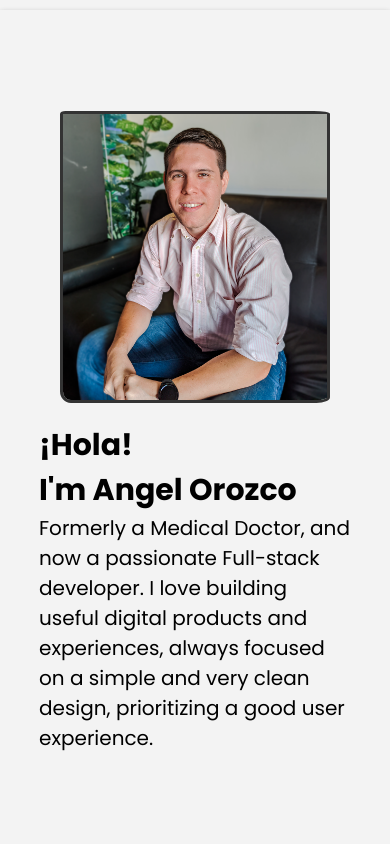
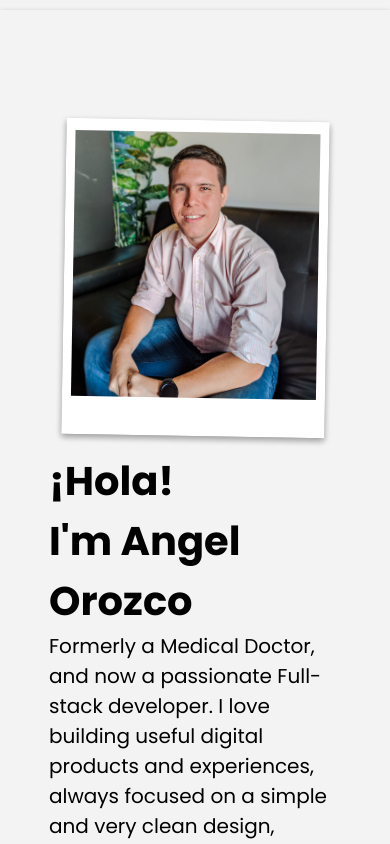
Before and after one commit to orozCoding/portfolio-v1, a React (Create React App) app: page / in a window 390 px wide. Shown: the top 844 px of the page. Built offline with nearby package versions, Linux system fonts and the light colour scheme.

Commit message:
Fix About design

```diff
--- a/src/components/Form/Form.js
+++ b/src/components/Form/Form.js
@@ -72,7 +72,7 @@ const Form = () => {
     <form className="form d-flex col"
     method="post"
     onSubmit={handleSubmit} noValidate
-    data-aos='flip-right' >
+    data-aos='flip-right' data-aos-delay='100' >
       <input type="hidden" name="form-name" value="contact" />
       {formSent && <p className="msg-sent">Message sent! I'll get back to you shortly.</p> }
       <label className="form-label d-flex col">
--- a/src/components/Header/Header.js
+++ b/src/components/Header/Header.js
@@ -34,7 +34,7 @@ const Header = () => {
       onClick={() => {
         window.scrollTo(0 ,0);
       }}
-      data-aos="flip-left" data-aos-delay="1000"/>
+      data-aos="flip-left" data-aos-delay="700"/>
       <NavBar />
     </header>
   )
--- a/src/sections/About.css
+++ b/src/sections/About.css
@@ -1,25 +1,36 @@
 .section-about {
   /* box shadow */
   margin-top: -80px;
-  font-size: 25px;
+  font-size: 20px;
   background-color: var(--color-background);
   box-shadow: rgba(0, 0, 0, 0.16) 0px 3px 6px, rgba(0, 0, 0, 0.23) 0px 3px 6px;
   text-align: center;
   justify-content: center;
+  width: 100%
 }
 
 .section-about h2 {
-  font-size: 60px;
+  font-size: 40px;
 }
 
 .section-about-ctn {
+  margin-top: 80px;
+  padding: 30px 10px;
+  width: 80%;
   justify-content: space-between;
-  align-items: center;
-  width: 80%;
+  align-items: flex-start;
+  gap: 15px;
 }
 
-.sec-about-left-ctn {
-  width: 40%
+.section-about-left-ctn,
+.section-about-right-ctn {
+  flex: 1;
+}
+
+.section-about-right-ctn {
+  height: 100%;
+  justify-content: center;
+  text-align: left;
 }
 
 .about-img-ctn {
@@ -28,186 +39,35 @@
 }
 
 .about-img-ctn img {
-  border: 3px solid #333333;
-  border-radius: 2% 6% 5% 4% / 1% 1% 2% 4%;
   background: #ffffff;
   position: relative;
+  width: 90%;
+  max-width: 450px;
+  transition: all ease 0.3s;
+  box-shadow: rgb(0 0 0 / 16%) 0px 3px 6px, rgb(0 0 0 / 23%) 0px 3px 6px;
+  padding: 4% 3% 13% 3%;
+  transform: rotate(1deg);
 }
 
-.about-img-ctn img {
-  width: 90%;
-  transition: all ease 0.3s;
-}
-
-.sec-about-right-ctn {
-  width: 60%;
-  text-align: left;
-}
-
-@media only screen and (max-width: 1100px) {
-  .section-about-ctn h2{
-    font-size: 50px
+@media screen and (min-width: 1350px) {
+  .section-about {
+    font-size: 20px;
   }
 
-  .section-about-ctn {
-    font-size: 20px
+  .section-about h2 {
+    font-size: 60px;
   }
 }
 
-@media only screen and (max-width: 915px) {
+@media screen and (max-width: 1000px) {
   .section-about-ctn {
     flex-direction: column;
-    gap: 10px;
-    justify-content: center;
     align-items: center;
-    font-size: 18px;
+    padding-bottom: 60px;
   }
 
-  .section-about-ctn h2{
-    font-size: 30px
-  }
-
-  .sec-about-left-ctn,
-  .sec-about-right-ctn {
-    width: 100%;
-  }
-
-  .sec-about-left-ctn  {
-    align-items: center;
-    justify-self: center;
-  }
-
-  .sec-about-left-ctn img {
-    max-width: 350px;
-  }
-
-  .hello-ctn {
-    flex-direction: row;
-  }
-  @media only screen and (min-height: 1100px) {
-    .section-about-ctn img {
-      max-width: 500px;
-    }
-
-    .section-about-ctn h2 {
-      font-size: 50px;
-    }
-
-    .section-about-ctn {
-      font-size: 25px;
-      gap: 30px;
-    }
+  .section-about-left-ctn,
+  .section-about-right-ctn {
+    max-width: 500px;
   }
 }
-
-@media only screen and (max-width: 800px) {
-  .sec-about-left-ctn img {
-    max-width: 300px;
-  }
-
-  .section-about-ctn h2{
-    font-size: 30px
-  }
-
-  .section-about-ctn {
-    font-size: 16px
-  }
-
-  @media only screen and (min-height: 900px) {
-    .section-about-ctn img {
-      max-width: 450px;
-    }
-
-    .section-about-ctn h2 {
-      font-size: 50px;
-    }
-
-    .section-about-ctn {
-      font-size: 25px;
-      gap: 30px;
-    }
-  }
-}
-
-@media only screen and (max-width: 540px) {
-  .sec-about-left-ctn img {
-    max-width: 300px;
-  }
-
-  .section-about-ctn h2{
-    font-size: 25px
-  }
-
-  .section-about-ctn {
-    font-size: 14px
-  }
-}
-
-@media only screen and
-(max-width: 915px)
-and (max-height: 650px) {
-  .sec-about-left-ctn img {
-    max-width: 280px;
-  }
-
-  .section-about-ctn h2{
-    font-size: 25px
-  }
-
-  .section-about-ctn {
-    font-size: 14px
-  }
-}
-
-@media only screen and (max-width: 440px) {
-  .sec-about-left-ctn img {
-    max-width: 300px;
-  }
-
-  .section-about-ctn h2{
-    font-size: 25px
-  }
-
-  .section-about-ctn {
-    font-size: 15px
-  }
-
-  @media only screen and (min-height: 800px) {
-    .section-about-ctn {
-      gap: 20px;
-      font-size: 20px;
-    }
-
-    .section-about-ctn h2 {
-      font-size: 30px;
-    }
-  }
-}
-
-@media screen and (max-width: 600px)
-and (max-height: 600px) {
-
-  .section-about {
-    min-height: 110vh;
-  }
-}
-
-@media screen and (max-width: 500px)
-and (max-height: 500px) {
-
-  .section-about {
-    min-height: 130vh;
-  }
-}
-
-@media screen and (max-height: 550px) {
-  .section-about {
-    min-height: 130vh;
-  }
-}
-
-@media screen and (max-height: 450px) {
-  .section-about {
-    min-height: 160vh;
-  }
-}
--- a/src/sections/About.js
+++ b/src/sections/About.js
@@ -5,12 +5,12 @@ const About = () => {
   return (
     <section id="section-about" className="section-about d-flex">
       <div className="section-about-ctn d-flex">
-        <div className="sec-about-left-ctn d-flex col">
-          <div className="about-img-ctn d-flex" data-aos="fade-right" data-aos-delay="500" >
+        <div className="section-about-left-ctn d-flex col">
+          <div className="about-img-ctn d-flex" data-aos="flip-down" data-aos-delay="500" >
             <img src="./picture.png" alt="profile" />
           </div>
         </div>
-        <div className="sec-about-right-ctn d-flex col" data-aos="fade-left">
+        <div className="section-about-right-ctn d-flex col" data-aos="fade-left" data-aos-delay="400">
           <div className="hello-ctn d-flex col">
             <h2 className="about-hola">¡Hola!</h2>
             <h2> I'm Angel Orozco </h2>
--- a/src/sections/Contact.js
+++ b/src/sections/Contact.js
@@ -29,7 +29,7 @@ const Contact = () => {
             <ContactInfo />
           </div>
         </div>
-        <div className="section-contact-right d-flex col" data-aos='fade-right'>
+        <div className="section-contact-right d-flex col" data-aos='fade-right' data-aos-delay='300'>
           <h2>Get in touch!</h2>
           <Form />
         </div>
```
